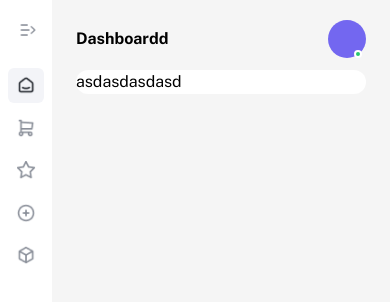
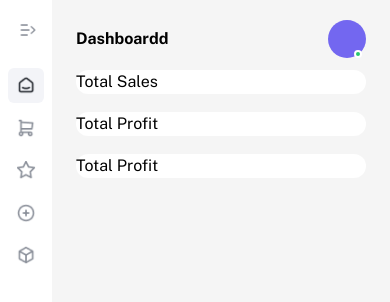
Before and after one commit to ZIR3A/jobins-frontend-challenge, a React (Vite) app: page / in a window 390 px wide. Shown: the top 302 px of the page. Built offline with nearby package versions, Linux system fonts and the light colour scheme.

Commit message:
cards responsiveness integration

```diff
--- a/src/pages/dashboardModule/modules/Dashboard.jsx
+++ b/src/pages/dashboardModule/modules/Dashboard.jsx
@@ -1,16 +1,32 @@
-import React from 'react'
+import { memo } from 'react'
 import ContentWrapper from '../../../shared/ContentWrapper'
 
 const Dashboard = () => {
   return (
     <ContentWrapper title="Dashboardd">
-      <div>
-        <div className="card">
-          asdasdasdasd
-        </div>
+      <div className="grid grid-cols-1 md:grid-cols-9 gap-[18px]">
+        <SalesCard />
+        <ProfitCard />
+        <CountryStatCard />
       </div>
     </ContentWrapper>
   )
 }
 
 export default Dashboard
+
+const SalesCard = memo(function TotalSalesCard() {
+  return <div className="card col-span-1 md:col-span-3">
+    Total Sales
+  </div>
+})
+const ProfitCard = memo(function TotalSalesCard() {
+  return <div className="card col-span-1 md:col-span-2">
+    Total Profit
+  </div>
+})
+const CountryStatCard = memo(function TotalSalesCard() {
+  return <div className="card col-span-1 md:col-span-4">
+    Total Profit
+  </div>
+})
```
Also changed, not shown: src/assets/png/salesStat.png (added).
